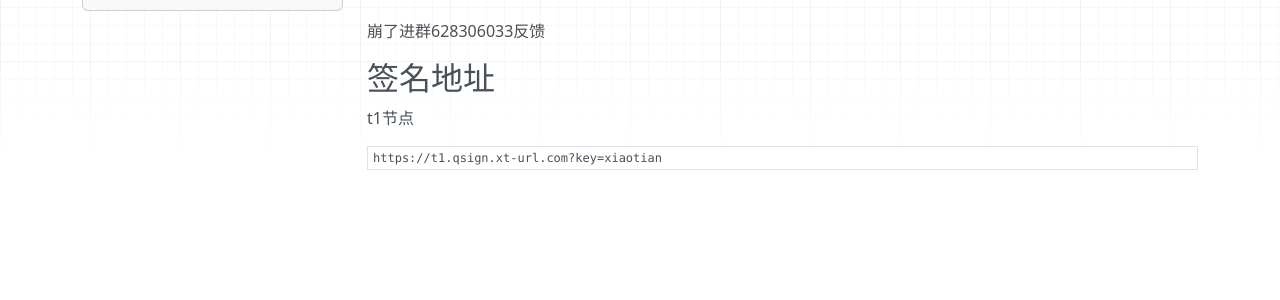
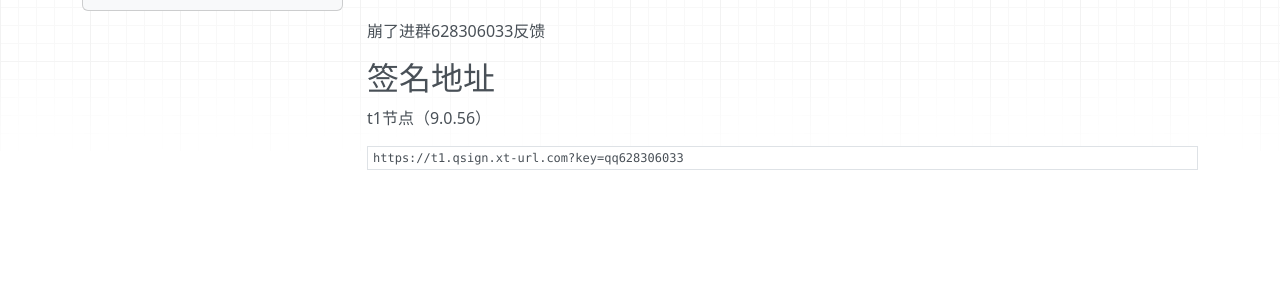
Before and after one commit to xiaotian2333/QSign-Posted, an MkDocs documentation site: the page built from docs/index.md, in a window 1280 px wide. Shown: the part 155-455 px from the top of the page. Built offline with MkDocs 1.6.1, drawn with Linux system fonts in a browser that asks for light colours; nearby versions of some CDN libraries.

Commit message:
更新签名版本和密码

````diff
--- a/docs/index.md
+++ b/docs/index.md
@@ -6,8 +6,8 @@
 
 ## 签名地址
 
-t1节点
+t1节点（9.0.56）
 
 ``` url
-https://t1.qsign.xt-url.com?key=xiaotian
+https://t1.qsign.xt-url.com?key=qq628306033
 ```
````
